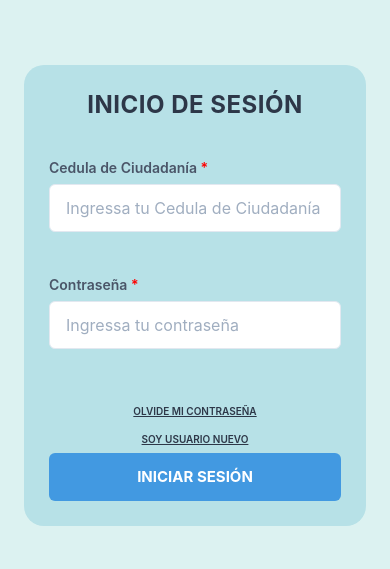
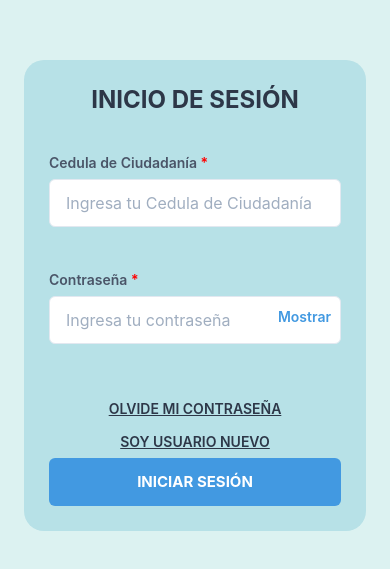
Before and after one commit to SebiceC/Desarrollo-Aquasmart-Movil, a React Native app in the folder frontendMobile/: screen /Login in a window 390 px wide. Shown: the part 127-696 px from the top of the page. Built offline with nearby package versions, Linux system fonts and the light colour scheme.

Commit message:
Pantalla para validar el token al iniciar sesión

```diff
--- a/frontendMobile/app/navigation/AppNavigator.js
+++ b/frontendMobile/app/navigation/AppNavigator.js
@@ -1,16 +1,22 @@
 import { createStackNavigator } from "@react-navigation/stack";
 import LoginScreen from "../screens/LoginScreen";
+import TokenValidationScreen from "../screens/TokenValidationScreen";
+import Home from "../screens/Home";
 
 const Stack = createStackNavigator();
 
 export default function AppNavigator() {
   return (
-    <Stack.Navigator initialRouteName="Login">
+    <Stack.Navigator
+      initialRouteName="Login"
+      screenOptions={{ headerShown: false }}
+    >
+      <Stack.Screen name="Login" component={LoginScreen} />
       <Stack.Screen
-        name="Login"
-        component={LoginScreen}
-        options={{ headerShown: false }}
+        name="TokenValidationScreen"
+        component={TokenValidationScreen}
       />
+      <Stack.Screen name="Home" component={Home} />
     </Stack.Navigator>
   );
 }
--- a/frontendMobile/app/screens/Home.js
+++ b/frontendMobile/app/screens/Home.js
@@ -0,0 +1,9 @@
+import { View, Text } from "react-native";
+
+export default function Home() {
+  return (
+    <View style={{ flex: 1, justifyContent: "center", alignItems: "center" }}>
+      <Text>¡Bienvenido a la pantalla de inicio!</Text>
+    </View>
+  );
+}
--- a/frontendMobile/app/screens/LoginScreen.js
+++ b/frontendMobile/app/screens/LoginScreen.js
@@ -13,11 +13,10 @@ import * as yup from "yup";
 import { useNavigation } from "@react-navigation/native";
 import { login } from "../services/authService";
 
-// Esquema de validación
 const loginSchema = yup.object().shape({
   document: yup
     .string()
-    .matches(/^\d{1,12}$/, "Cédula inválida")
+    .matches(/^\d{6,12}$/, "Cédula inválida")
     .required("Campo obligatorio"),
   password: yup.string().required("Campo obligatorio"),
 });
@@ -32,21 +31,33 @@ export default function LoginScreen() {
     resolver: yupResolver(loginSchema),
   });
   const [isLoading, setIsLoading] = useState(false);
+  const [showPassword, setShowPassword] = useState(false);
 
   const onSubmit = async (data) => {
-    console.log("Datos enviados", data);
+    console.log("[Login] Datos enviados:", data);
     setIsLoading(true);
+
     try {
-      const response = await login(data); // Llamada al backend
-      console.log("Servidor:", response);
+      const response = await login(data);
+      console.log("[Login] Respuesta del backend:", response);
+
       if (response.document) {
-        Alert.alert("Message", response.message);
+        navigation.navigate("TokenValidationScreen", {
+          document: response.document,
+          phone: response.phone,
+        });
       } else {
-        Alert.alert("Error", "Credenciales incorrectas");
+        Alert.alert(
+          "Error",
+          response.data.message || "Credenciales incorrectas"
+        );
       }
     } catch (error) {
-      console.error("Error completo:", error);
-      Alert.alert("Error", error.message);
+      console.error("[Login] Error completo:", error);
+      Alert.alert(
+        "Error",
+        error.response?.data?.message || "Error de conexión"
+      );
     } finally {
       setIsLoading(false);
     }
@@ -58,10 +69,9 @@ export default function LoginScreen() {
       keyboardShouldPersistTaps="handled"
     >
       <View style={styles.contenedorPrincipal}>
-        {/* Título */}
         <Text style={styles.titulo}>INICIO DE SESIÓN</Text>
+
         <View style={styles.formulario}>
-          {/* Campo Cédula */}
           <View style={styles.inputContainer}>
             <Text style={styles.label}>
               Cedula de Ciudadanía<Text style={{ color: "red" }}> *</Text>
@@ -72,7 +82,7 @@ export default function LoginScreen() {
               render={({ field: { onChange, value } }) => (
                 <TextInput
                   style={styles.input}
-                  placeholder="Ingressa tu Cedula de Ciudadanía"
+                  placeholder="Ingresa tu Cedula de Ciudadanía"
                   placeholderTextColor="#A0AEC0"
                   keyboardType="numeric"
                   onChangeText={onChange}
@@ -80,50 +90,56 @@ export default function LoginScreen() {
                 />
               )}
             />
-            {errors.cedula && (
-              <Text style={styles.error}>{errors.cedula.message}</Text>
+            {errors.document && (
+              <Text style={styles.error}>{errors.document.message}</Text>
             )}
           </View>
 
-          {/* Campo Contraseña */}
           <View style={styles.inputContainer}>
             <Text style={styles.label}>
               Contraseña<Text style={{ color: "red" }}> *</Text>
             </Text>
+            <View style={styles.passwordInputContainer}>
               <Controller
                 control={control}
                 name="password"
                 render={({ field: { onChange, value } }) => (
                   <TextInput
-                  style={styles.input}
-                  placeholder="Ingressa tu contraseña"
+                    style={styles.passwordInput}
+                    placeholder="Ingresa tu contraseña"
                     placeholderTextColor="#A0AEC0"
-                  secureTextEntry
+                    secureTextEntry={!showPassword}
                     onChangeText={onChange}
                     value={value}
                   />
                 )}
               />
+              <TouchableOpacity
+                style={styles.toggleButton}
+                onPress={() => setShowPassword(!showPassword)}
+              >
+                <Text style={styles.toggleText}>
+                  {showPassword ? "Ocultar" : "Mostrar"}
+                </Text>
+              </TouchableOpacity>
+            </View>
             {errors.password && (
               <Text style={styles.error}>{errors.password.message}</Text>
             )}
           </View>
         </View>
 
-        {/* Enlaces */}
         <View style={styles.enlacesContainer}>
           <TouchableOpacity
             onPress={() => navigation.navigate("RecoverPassword")}
           >
             <Text style={styles.enlace}>OLVIDE MI CONTRASEÑA</Text>
           </TouchableOpacity>
-
           <TouchableOpacity onPress={() => navigation.navigate("Register")}>
             <Text style={styles.enlace}>SOY USUARIO NUEVO</Text>
           </TouchableOpacity>
         </View>
 
-        {/* Botón */}
         <TouchableOpacity
           style={styles.boton}
           onPress={handleSubmit(onSubmit)}
@@ -138,25 +154,19 @@ export default function LoginScreen() {
   );
 }
 
-// Estilos
 const styles = {
-  scrollContainer: {
-    flexGrow: 1,
-    backgroundColor: "#dcf2f1", // Fondo azul general
-    padding: 20,
-  },
-  contenedorPrincipal: {
-    backgroundColor: "#b7e1e7",
-    borderColor: "#7aa6c4",
-    borderRadius: 20, // Bordes redondeados
-    padding: 25,
-    elevation: 5,
-  },
   container: {
     flexGrow: 1,
     justifyContent: "center",
     backgroundColor: "#dcf2f1",
     padding: 24,
+  },
+  contenedorPrincipal: {
+    backgroundColor: "#b7e1e7",
+    borderColor: "#7aa6c4",
+    borderRadius: 20,
+    padding: 25,
+    elevation: 5,
   },
   titulo: {
     fontSize: 24,
@@ -165,7 +175,6 @@ const styles = {
     textAlign: "center",
     marginBottom: 40,
     textTransform: "uppercase",
-    letterSpacing: 0.5,
   },
   inputContainer: {
     marginBottom: 24,
@@ -214,9 +223,34 @@ const styles = {
   },
   enlace: {
     color: "#2D3748",
-    fontSize: 10,
+    fontSize: 14,
     fontWeight: "600",
     textAlign: "center",
     textDecorationLine: "underline",
   },
+  passwordInputContainer: {
+    position: "relative",
+  },
+  passwordInput: {
+    height: 48,
+    borderWidth: 1,
+    borderColor: "#E2E8F0",
+    borderRadius: 6,
+    paddingHorizontal: 16,
+    backgroundColor: "#FFFFFF",
+    fontSize: 16,
+    color: "#2D3748",
+    paddingRight: 70,
+  },
+  toggleButton: {
+    position: "absolute",
+    right: 10,
+    top: 12,
+    zIndex: 2,
+  },
+  toggleText: {
+    color: "#4299E1",
+    fontWeight: "600",
+    fontSize: 14,
+  },
 };
--- /dev/null
+++ b/frontendMobile/app/screens/TokenValidationScreen.js
@@ -0,0 +1,177 @@
+import { useState, useEffect } from "react";
+import {
+  View,
+  Text,
+  TextInput,
+  TouchableOpacity,
+  Alert,
+  StyleSheet,
+} from "react-native";
+import { useNavigation, useRoute } from "@react-navigation/native";
+import api from "../services/api";
+
+export default function TokenValidationScreen() {
+  const navigation = useNavigation();
+  const route = useRoute();
+  const { document, phone } = route.params;
+
+  const [token, setToken] = useState("");
+  const [timeLeft, setTimeLeft] = useState(900);
+  const [isResending, setIsResending] = useState(false);
+
+  useEffect(() => {
+    const timer = setInterval(() => {
+      setTimeLeft((prev) => (prev > 0 ? prev - 1 : 0));
+    }, 1000);
+
+    return () => clearInterval(timer);
+  }, []);
+
+  const handleSubmit = async () => {
+    console.log("[Token] Validando token:", token);
+    try {
+      const response = await api.post("/users/validate-otp", {
+        document: document,
+        otp: token,
+      });
+      console.log("[Token] Respuesta:", response.data);
+
+      if (response.data.access) {
+        Alert.alert("Éxito", "Validación exitosa");
+        navigation.navigate("Home");
+      } else {
+        Alert.alert("Error", response.data.message || "Código inválido");
+      }
+    } catch (error) {
+      console.error("[Token] Error:", error);
+      Alert.alert("Error", "Error al validar el código");
+    }
+  };
+
+  const handleResendToken = async () => {
+    console.log("[Token] Reenviando token...");
+    setIsResending(true);
+    try {
+      await api.post("/users/generate-otp", { document: document });
+      console.log("[Token] Token reenviado");
+      setTimeLeft(900);
+      Alert.alert("Éxito", "Nuevo código enviado");
+    } catch (error) {
+      console.error("[Token] Error:", error);
+      Alert.alert("Error", "No se pudo reenviar el código");
+    } finally {
+      setIsResending(false);
+    }
+  };
+
+  return (
+    <View style={styles.container}>
+      <View style={styles.contenedorPrincipal}>
+        <Text style={styles.title}>INGRESO DE TOKEN</Text>
+
+        <Text style={styles.subtitle}>
+          Introduce el token enviado por SMS a tu teléfono. Recuerde que expira
+          en 15 minutos.
+        </Text>
+
+        <Text style={styles.timer}>
+          {Math.floor(timeLeft / 60)}:{String(timeLeft % 60).padStart(2, "0")}{" "}
+          restantes
+        </Text>
+
+        <TextInput
+          style={styles.input}
+          placeholder="Código de 6 dígitos"
+          placeholderTextColor="#A0AEC0"
+          keyboardType="number-pad"
+          maxLength={6}
+          value={token}
+          onChangeText={setToken}
+        />
+
+        <TouchableOpacity
+          style={styles.button}
+          onPress={handleSubmit}
+          disabled={token.length !== 6}
+        >
+          <Text style={styles.buttonText}>ENVIAR</Text>
+        </TouchableOpacity>
+
+        <TouchableOpacity
+          style={styles.resendButton}
+          onPress={handleResendToken}
+          disabled={isResending}
+        >
+          <Text style={styles.resendText}>
+            {isResending ? "Enviando..." : "SOLICITAR NUEVO TOKEN"}
+          </Text>
+        </TouchableOpacity>
+      </View>
+    </View>
+  );
+}
+
+const styles = StyleSheet.create({
+  container: {
+    flex: 1,
+    padding: 20,
+    justifyContent: "center",
+    backgroundColor: "#dcf2f1",
+  },
+  contenedorPrincipal: {
+    backgroundColor: "#b7e1e7",
+    borderColor: "#7aa6c4",
+    borderRadius: 20,
+    padding: 25,
+    elevation: 5,
+  },
+  title: {
+    fontSize: 24,
+    fontWeight: "bold",
+    textAlign: "center",
+    marginBottom: 20,
+    color: "#2D3748",
+  },
+  subtitle: {
+    fontSize: 16,
+    textAlign: "center",
+    marginBottom: 30,
+    color: "#4A5568",
+  },
+  timer: {
+    fontSize: 18,
+    textAlign: "center",
+    color: "#E53E3E",
+    marginBottom: 30,
+  },
+  input: {
+    height: 50,
+    backgroundColor: "#ffff",
+    borderColor: "#E2E8F0",
+    borderWidth: 1,
+    borderRadius: 8,
+    padding: 15,
+    marginBottom: 30,
+    fontSize: 18,
+    textAlign: "center",
+  },
+  button: {
+    backgroundColor: "#4299E1",
+    padding: 15,
+    borderRadius: 8,
+    alignItems: "center",
+    marginBottom: 20,
+  },
+  buttonText: {
+    color: "white",
+    fontWeight: "bold",
+    fontSize: 16,
+  },
+  resendButton: {
+    alignItems: "center",
+  },
+  resendText: {
+    color: "#4299E1",
+    fontWeight: "600",
+  },
+});
--- a/frontendMobile/app/services/api.js
+++ b/frontendMobile/app/services/api.js
@@ -1,7 +1,7 @@
 import axios from "axios";
 
 const api = axios.create({
-  baseURL: "https://desarrollo-aquasmart-1zm8.onrender.com/api", // URL del backend
+  baseURL: "https://desarrollo-aquasmart-backend.onrender.com/api", // URL del backend
   headers: {
     "Content-Type": "application/json",
   },
```
Also changed, not shown: frontendMobile/app/services/authService.js (+20 -0 lines). Lines whose indentation alone changed are shown as unchanged.
